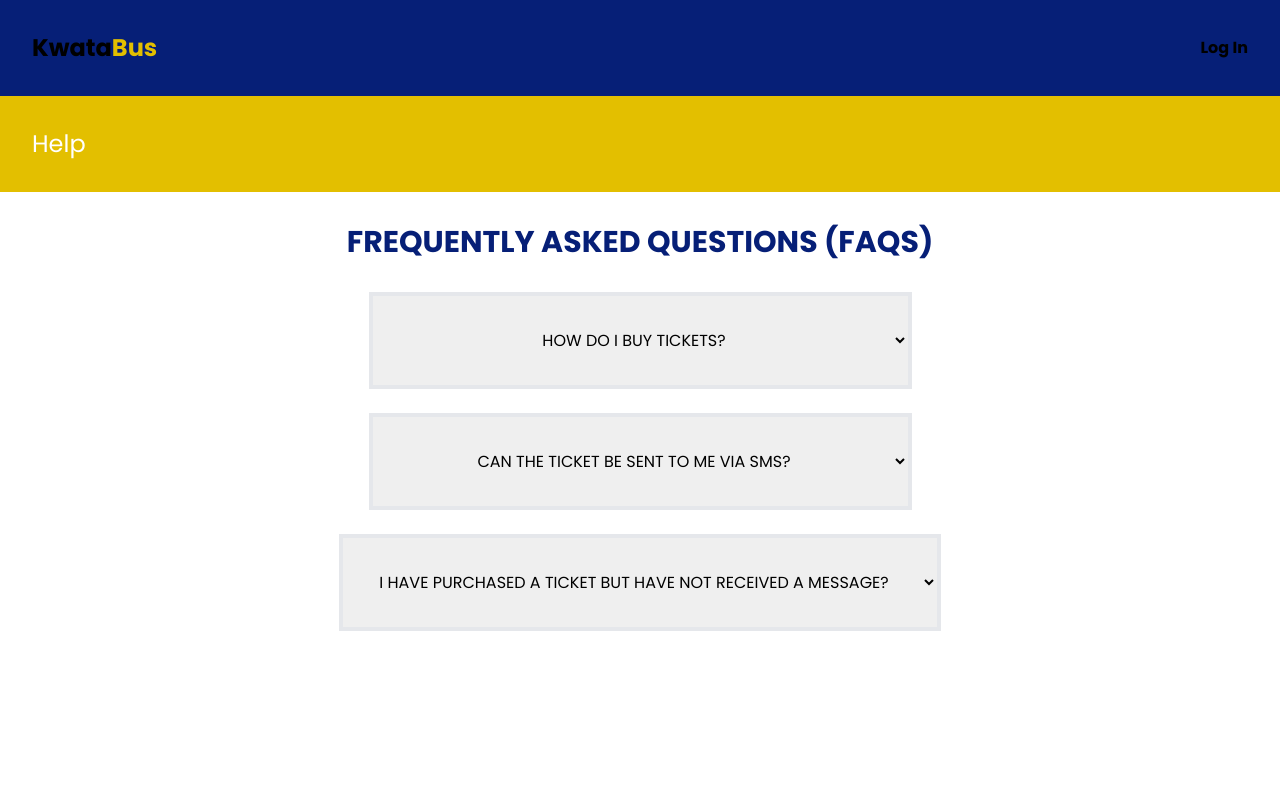
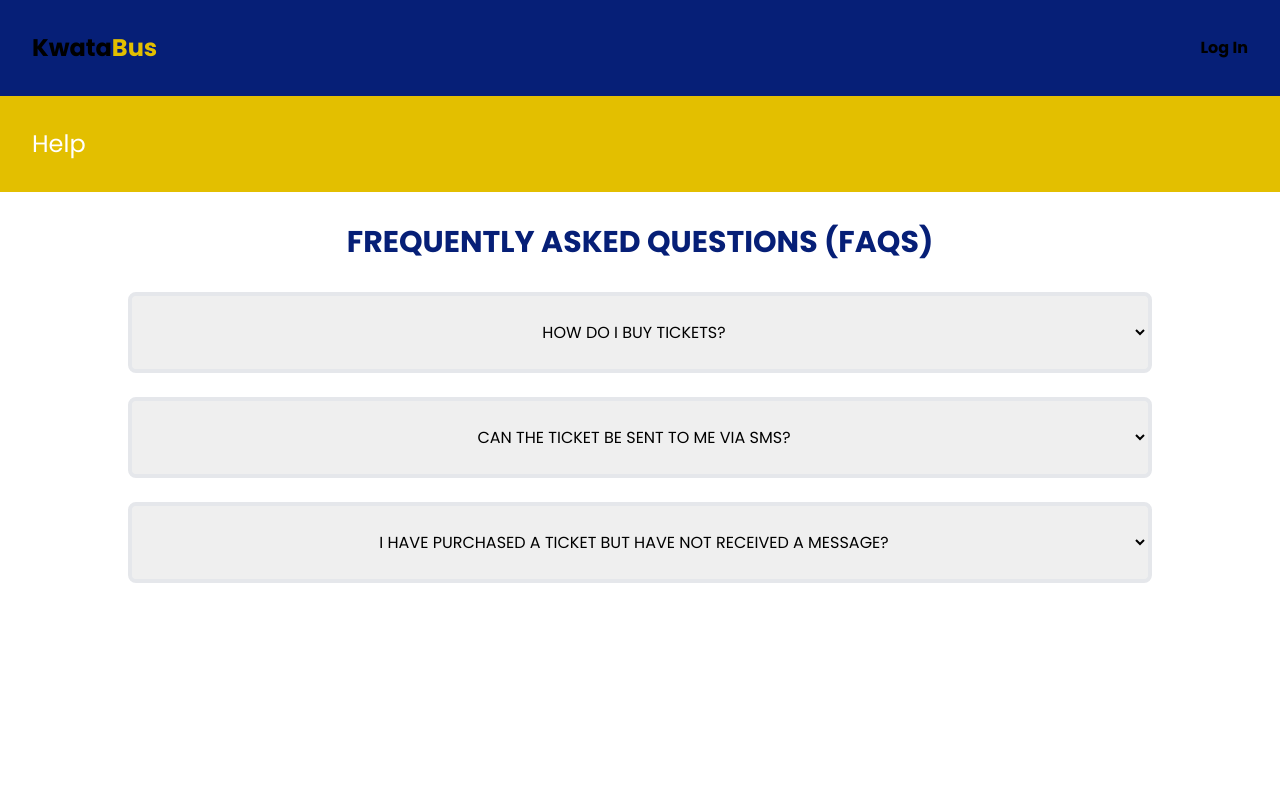
Before and after one commit to Patrickodida/KwataBus-App, a React (Vite) app: page /Help in a window 1280 px wide. Shown: the top 800 px of the page. Built offline with nearby package versions, Linux system fonts and the light colour scheme.

Commit message:
size the input fields

```diff
--- a/src/pages/Help.jsx
+++ b/src/pages/Help.jsx
@@ -12,7 +12,7 @@ function Help() {
     }
     return (
         <div>
-            <div className="flex justify-between p-8 m-auto items-center w-full font-bold bg-[#061f77]">
+            <div className="flex justify-between p-8 m-auto items-center  font-bold bg-[#061f77]">
                 <Link href="/" className="site-title font-bold text-2xl">
                     Kwata<span style={{ color: "#e3bf00" }}>Bus</span>
                 </Link>
@@ -34,7 +34,7 @@ function Help() {
 
             <form action="" className="h-[100vh] text-center">
                 <h1 className="text-center p-8 m-auto text-[#061f77] font-bold text-3xl">FREQUENTLY ASKED QUESTIONS (FAQS)</h1>
-                <select value={selectedValue} onChange={handleChange} className="p-8 m-auto  text-center border-4">
+                <select value={selectedValue} onChange={handleChange} className="p-6 m-auto w-4/5 max-w-screen-xl text-center border-4 rounded-lg">
                     <option value="question1">HOW DO I BUY TICKETS?</option>
                     <option value="question2">Lorem ipsum dolor, sit amet consectetur adipisicing elit?</option>
                     <option value="question3">Lorem ipsum dolor, sit amet consectetur adipisicing elit?</option>
@@ -44,7 +44,7 @@ function Help() {
                 <br />
                 <br />
 
-                <select value={selectedValue} onChange={handleChange} className="p-8 m-auto text-center border-4">
+                <select value={selectedValue} onChange={handleChange} className="p-6 m-auto w-4/5 max-w-screen-xl text-center border-4 rounded-lg">
                     <option value="question1">CAN THE TICKET BE SENT TO ME VIA SMS?</option>
                     <option value="question2">Lorem ipsum dolor, sit amet consectetur adipisicing elit?</option>
                     <option value="question3">Lorem ipsum dolor, sit amet consectetur adipisicing elit?</option>
@@ -54,7 +54,7 @@ function Help() {
                 <br />
                 <br />
 
-                <select value={selectedValue} onChange={handleChange} className="p-8 m-auto  text-center border-4">
+                <select value={selectedValue} onChange={handleChange} className="p-6 m-auto w-4/5 max-w-screen-xl  text-center border-4 rounded-lg">
                     <option value="question1">I HAVE PURCHASED A TICKET BUT HAVE NOT RECEIVED A MESSAGE?</option>
                     <option value="question2">Lorem ipsum dolor, sit amet consectetur adipisicing elit?</option>
                     <option value="question3">Lorem ipsum dolor, sit amet consectetur adipisicing elit?</option>
--- a/src/pages/Login.jsx
+++ b/src/pages/Login.jsx
@@ -3,7 +3,7 @@ import React from "react";
 function Login() {
   return (
     <div>
-      <h1>Login Page</h1>
+      <h1>Log In</h1>
     </div>
   );
 }
```
